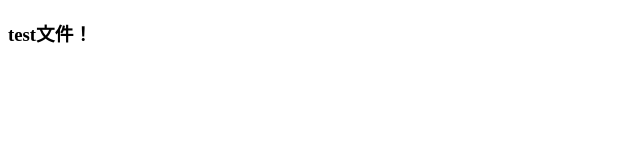
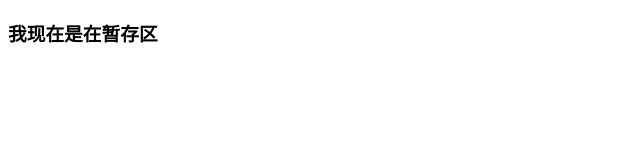
Before and after one commit to 153759174/memeda, a plain HTML site: page demo.html in a window 1280 px wide. Shown: the whole page, without its empty margins (0-640 px from the left). Drawn offline with Linux system fonts and the light colour scheme.

Commit message:
提交demo

```diff
--- a/test.html
+++ b/demo.html
@@ -5,6 +5,6 @@
 	<title>Document</title>
 </head>
 <body>
-	<h3>test文件！</h3>
+	<h3>我现在是在暂存区</h3>
 </body>
 </html>
```
